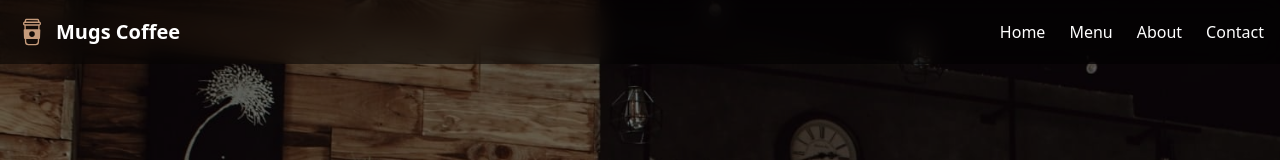
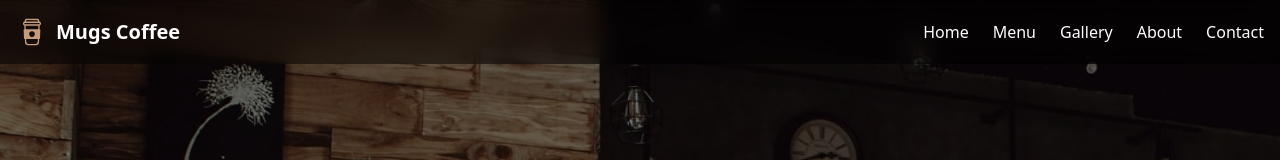
Before and after one commit to AdamAbdallah1/mugs-coffee-website, a React (Vite) app: page / in a window 1280 px wide. Shown: the top 160 px of the page. Built offline with nearby package versions, Linux system fonts and the light colour scheme.

Commit message:
Adding gallery link

```diff
--- a/src/components/Navbar.jsx
+++ b/src/components/Navbar.jsx
@@ -18,6 +18,7 @@ const Navbar = () => {
       <nav className='hidden md:flex gap-6 font-medium'>
           <a className='hover:text-[#C69B7B]' href="#home">Home</a>
           <a className='hover:text-[#C69B7B]' href="#menu">Menu</a>
+          <a className='hover:text-[#C69B7B]' href="#gallery">Gallery</a>
           <a className='hover:text-[#C69B7B]' href="#about">About</a>
           <a className='hover:text-[#C69B7B]' href="#contact">Contact</a>
       </nav>
@@ -32,6 +33,7 @@ const Navbar = () => {
         <div className='absolute top-16 left-0 w-full bg-black/90 flex flex-col items-center gap-4 p-5 md:hidden'>
           <a className='hover:text-[#C69B7B]' href="#home">Home</a>
           <a className='hover:text-[#C69B7B]' href="#menu">Menu</a>
+          <a className='hover:text-[#C69B7B]' href="#gallery">Gallery</a>
           <a className='hover:text-[#C69B7B]' href="#about">About</a>
           <a className='hover:text-[#C69B7B]' href="#contact">Contact</a>
         </div>
```
